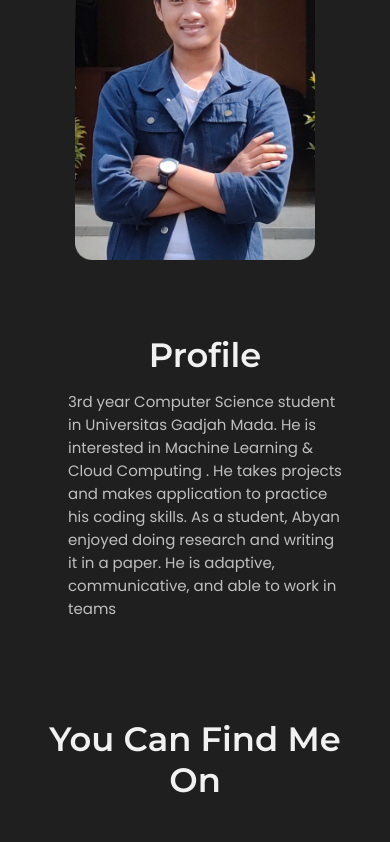
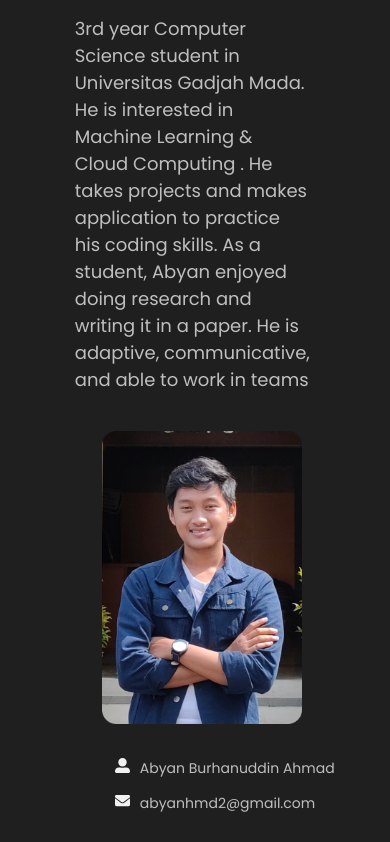
Before and after one commit to AbyanAhmad/AbyanAhmad.github.io, a plain HTML site: page index.html in a window 390 px wide. Shown: the part 964-1806 px from the top of the page. Drawn offline with Linux system fonts and the light colour scheme.

Commit message:
fixing content

```diff
--- a/assets/style.css
+++ b/assets/style.css
@@ -4,7 +4,7 @@ Lato : 400, 900
 Montserrat : 700
 */
 
-.html{
+.html {
   scroll-behavior: smooth;
 }
 
@@ -90,25 +90,20 @@ main {
   font-family: "Montserrat";
   font-weight: 600;
   font-size: 5vh;
-  color: #F1F1F1;
-}
-
-.content-profile {
-  width: 40%;
-  float: left;
-  display: flex;
-  flex-direction: column;
+  color: #f1f1f1;
 }
 
 .card-profile {
   border-radius: 5px;
   padding: 20px;
-  margin-top: 20px;
+  width: 60%;
+  margin-left: 8%;
   /*background-color: darkcyan;*/
 }
 .con {
   height: 80vh;
   /*background-color: blanchedalmond;*/
+  display: flex;
 }
 
 .profile-img {
@@ -120,16 +115,17 @@ main {
 
 aside {
   float: right;
-  width: 60%;
-  padding-left: 20px;
+  width: 40%;
+  display: flex;
+  flex-direction: column;
 }
 
 .profile-exp {
   font-family: "Poppins";
   font-weight: 400;
   font-size: 18px;
-  color: #BFBFBF;
-  width: 70%;
+  color: #bfbfbf;
+  width: 80%;
 }
 
 .social-media {
@@ -143,7 +139,7 @@ aside {
   font-family: "Montserrat";
   font-weight: 600;
   font-size: 5vh;
-  color: #F1F1F1;
+  color: #f1f1f1;
   margin-top: 0;
 }
 
@@ -152,7 +148,8 @@ aside {
   margin-top: 3em;
   width: 60px;
   margin-bottom: 2em;
-  filter: invert(75%) sepia(11%) saturate(379%) hue-rotate(352deg) brightness(87%) contrast(88%);
+  filter: invert(75%) sepia(11%) saturate(379%) hue-rotate(352deg)
+    brightness(87%) contrast(88%);
 }
 
 .middle {
@@ -165,16 +162,51 @@ footer {
   font-size: 16px;
   font-family: "Poppins";
   font-weight: 400;
-  color: #F1F1F1;
-  background-color: #2C2C2C;
+  color: #f1f1f1;
+  background-color: #2c2c2c;
   text-align: center;
   margin: 0;
+}
+
+.bio {
+  margin: auto;
+  width: 50%;
+  padding: 20px;
+}
+
+.profile-title {
+  font-size: 14px;
+  font-family: "Poppins";
+  font-weight: 400;
+  color: #bfbfbf;
+}
+
+.profile-icon {
+  background-image: url("./user-alt-solid.svg");
+  filter: invert(100%) sepia(69%) saturate(172%) hue-rotate(274deg)
+    brightness(113%) contrast(89%);
+  display: inline-block;
+  height: 15px;
+  width: 15px;
+  margin-right: 10px;
+  object-fit: cover;
+}
+
+.email-icon {
+  background-image: url("./envelope-solid.svg");
+  filter: invert(100%) sepia(69%) saturate(172%) hue-rotate(274deg)
+    brightness(113%) contrast(89%);
+  display: inline-block;
+  height: 15px;
+  width: 15px;
+  margin-right: 10px;
+  object-fit: cover;
 }
 
 @media screen and (max-width: 600px) {
   .title {
     font-size: 4vh;
-    text-align: center;
+    text-align: left;
   }
 
   .btn-about {
@@ -194,30 +226,31 @@ footer {
     color: #f1f1f1;
   }
 
-  .content-profile {
+  .con {
+    height: auto;
+    display: inline-block;
+  }
+
+  .card-profile {
     width: 100%;
   }
 
-  .profile-img {
-    text-align: center;
+  .content-profile {
+    width: 100%;
+    margin-left: -70% ;
   }
 
   .profile-img-mobile {
-    width: 240px;
+    width: 200px;
   }
 
-  .profile-exp {
-    font-family: "Poppins";
-    font-weight: 400;
-    font-size: 15px;
-    color: #BFBFBF;
-    width: 100%;
+  .bio {
+    width: 200%;
+    margin-left: -30%;
   }
 
-  aside {
-    float: right;
+  .aside {
     width: 100%;
-    padding-left: 20px;
   }
 
   .icon-media {
@@ -225,7 +258,8 @@ footer {
     margin-top: 3em;
     width: 40px;
     margin-bottom: 2em;
-    filter: invert(75%) sepia(11%) saturate(379%) hue-rotate(352deg) brightness(87%) contrast(88%);
+    filter: invert(75%) sepia(11%) saturate(379%) hue-rotate(352deg)
+      brightness(87%) contrast(88%);
   }
 
   .title-media {
@@ -234,7 +268,7 @@ footer {
     font-family: "Montserrat";
     font-weight: 600;
     font-size: 4vh;
-    color: #F1F1F1;
+    color: #f1f1f1;
     margin-top: 4em;
   }
 }
--- a/index.html
+++ b/index.html
@@ -26,12 +26,6 @@
         </div>
 
         <div class="con" id="con">
-            <div class="content-profile">
-                <div class="profile-img card">
-                    <img class="profile-img-mobile" src="assets/profpic.png" alt="profil picture"/>
-                </div>
-            </div>
-            <aside>
             <article class="card-profile">
                 <h1 class="title">Profile</h1>
                 <p class="profile-exp">
@@ -41,10 +35,26 @@
                     communicative, and able to work in teams
                 </p>
             </article>
+            <aside>
+                <article class="content-profile">
+                    <header>
+                        <div class="profile-img card">
+                            <img class="profile-img-mobile" src="assets/profpic.png" alt="profil picture" />
+                        </div>
+                    </header>
+                    <section class="bio">
+                        <p class="profile-title">
+                            <i class="profile-icon txt-icon"></i>Abyan Burhanuddin Ahmad
+                        </p>
+                        <p class="profile-title">
+                            <i class="email-icon txt-icon"></i>abyanhmd2@gmail.com
+                        </p>
+                    </section>
+                </article>
             </aside>
         </div>
 
-        <div class="social-media" id="social-media">
+        <article class="social-media" id="social-media">
             <h1 class="title-media">You Can Find Me On</h1>
             <a href="https://www.instagram.com/abyanburhan/?hl=id" target="_blank"><img src="assets/instagram.svg"
                     alt="instagram icon" class="icon-media" /></a>
@@ -52,7 +62,7 @@
                     alt="linkedin icon" class="icon-media middle" /></a>
             <a href="https://github.com/AbyanAhmad" target="_blank"><img src="assets/github-sign.svg" alt="github icon"
                     class="icon-media" /></a>
-        </div>
+        </article>
     </main>
 
     <footer id="footer"><small>&copy; Copyright 2021</small></footer>
```
Also changed, not shown: assets/envelope-solid.svg (added), assets/user-alt-solid.svg (added). Lines whose indentation alone changed are shown as unchanged.
